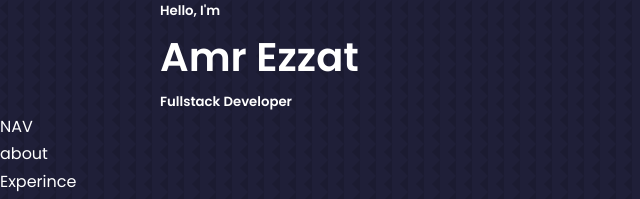
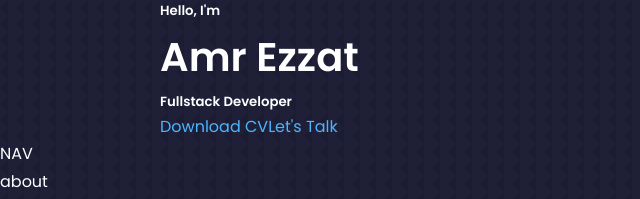
Before and after one commit to amreahmed/My-Portfolio, a React (Create React App) app: page / in a window 1280 px wide. Shown: the top 199 px of the page, without its empty margins (0-640 px from the left). Built offline with nearby package versions, Linux system fonts and the light colour scheme.

Commit message:
add the buttons

```diff
--- a/src/components/header/CTA.jsx
+++ b/src/components/header/CTA.jsx
@@ -5,7 +5,7 @@ import CV from '../../assets/CV.pdf'
 const CTA = () => {
   return (
     <div className="cta">
-    <a href="{CV} download">Download CV</a>
+    <a href= {CV} download> Download CV</a>
     <a href="#contact">Let's Talk</a>
     </div>
   )
--- a/src/components/header/header.jsx
+++ b/src/components/header/header.jsx
@@ -1,5 +1,6 @@
 import React from 'react'
 import "./header.css"
+import CTA from './CTA.jsx'
 
 const Header = () => {
   return (
@@ -8,7 +9,7 @@ const Header = () => {
       <h5>Hello, I'm</h5>
       <h1>Amr Ezzat</h1>
       <h5 className="text-light">Fullstack Developer</h5>
-
+      <CTA />
      </div>
     </header>
   )
```
